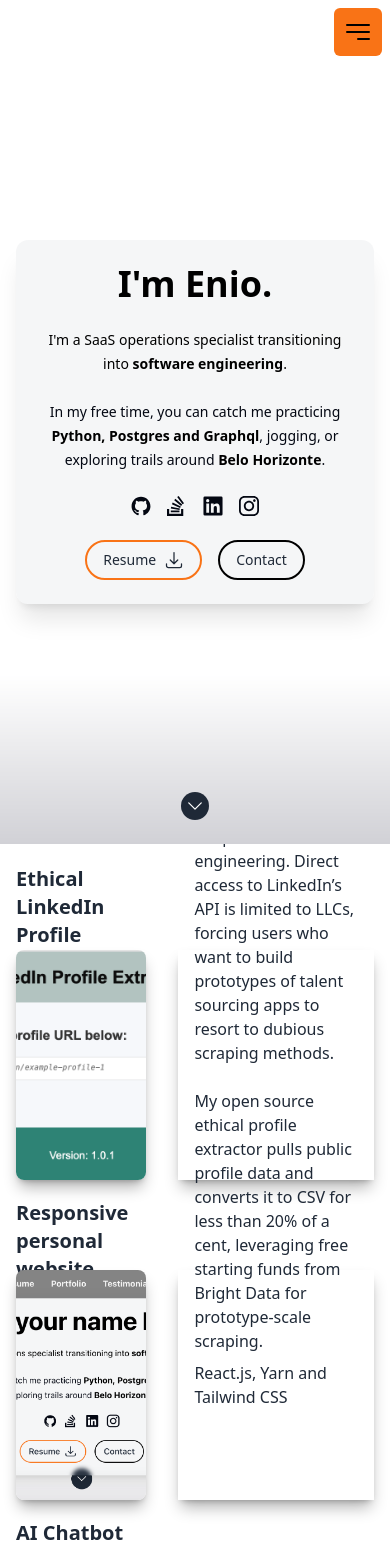
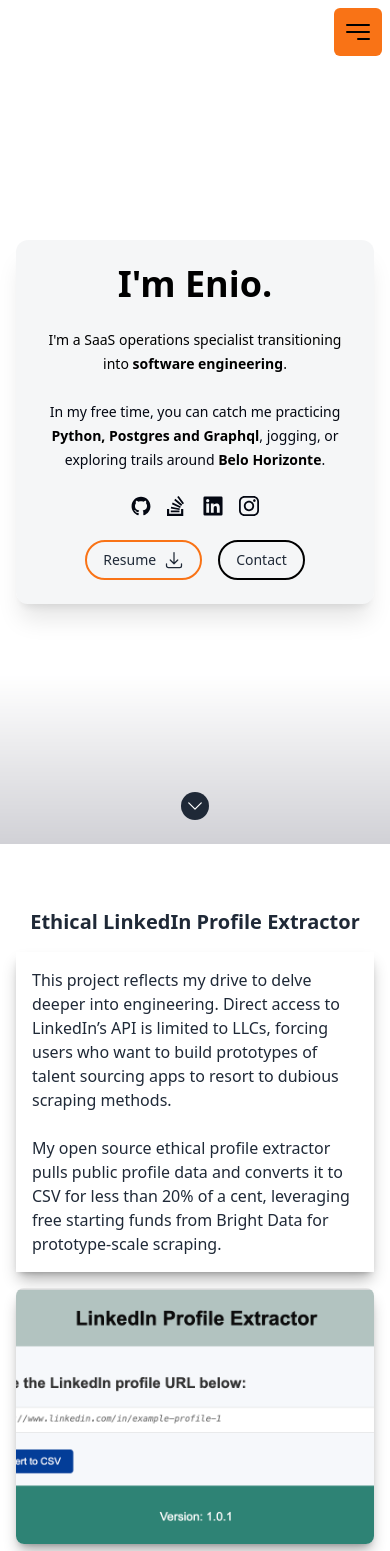
Before and after one commit to borgesenioc/react-resume-enio, a Next.js app: page / in a window 390 px wide. Shown: the top 1551 px of the page. Built offline with nearby package versions, Linux system fonts and the light colour scheme.

Commit message:
Add mobile responsiveness to portfolio

```diff
--- a/src/components/Sections/Portfolio.tsx
+++ b/src/components/Sections/Portfolio.tsx
@@ -11,31 +11,32 @@ const Portfolio: FC = memo(() => {
         {portfolioItems.map((item, index) => {
           const { title, image, description } = item;
           return (
-            <div className="mb-16" key={`${title}-${index}`}>
-              <div className="grid grid-cols-[2fr_3fr] grid-rows-[10%_90%] gap-x-8 gap-y-4 h-64">
-                {/* Title in column 1, row 1 */}
-                <div className="col-start-1 row-start-1 flex items-center justify-center">
-                  <h3 className="text-xl font-bold text-gray-800">{title}</h3>
+            <div className="mb-8" key={`${title}-${index}`}>
+              <div className="grid grid-cols-1 gap-x-8 gap-y-4
+                              md:grid-cols-[2fr_3fr] md:grid-rows-[auto_auto]">
+                {/* Title: For mobile, row1; for md, placed in col1 row1 */}
+                <div className="order-1 md:col-start-1 md:row-start-1 flex items-center justify-center">
+                  <h3 className="text-xl font-bold text-gray-800 text-center">
+                    {title}
+                  </h3>
                 </div>
-                {/* Empty cell in column 2, row 1 */}
-                <div className="col-start-2 row-start-1" />
-                {/* Image in column 1, row 2 */}
-                <div className="col-start-1 row-start-2">
-                  <div className="relative overflow-hidden rounded-lg shadow-lg shadow-black/30 h-full w-full">
+                {/* Text: For mobile, appears after title; for md, in col2 spanning both rows */}
+                <div className="order-2 md:col-start-2 md:row-start-1 md:row-span-2 flex items-center justify-center">
+                  <div className="p-4 shadow-lg shadow-black/30 w-full h-full flex items-center justify-center">
+                    <p className="whitespace-pre-line text-base text-gray-800">
+                      {description}
+                    </p>
+                  </div>
+                </div>
+                {/* Image: For mobile, appears last; for md, in col1 row2 */}
+                <div className="order-3 md:col-start-1 md:row-start-2">
+                  <div className="relative overflow-hidden rounded-lg shadow-lg shadow-black/30 h-64">
                     <Image
                       alt={title}
                       className="h-full w-full object-cover"
                       placeholder="blur"
                       src={image}
                     />
-                  </div>
-                </div>
-                {/* Text in column 2, row 2 */}
-                <div className="col-start-2 row-start-2 flex items-center justify-center">
-                  <div className="p-4 shadow-lg shadow-black/30 h-full w-full flex items-center justify-center">
-                    <p className="whitespace-pre-line text-base text-gray-800">
-                      {description}
-                    </p>
                   </div>
                 </div>
               </div>
--- a/src/data/data.tsx
+++ b/src/data/data.tsx
@@ -168,8 +168,7 @@ export const skills: SkillGroup[] = [
 export const portfolioItems: PortfolioItem[] = [
   {
     title: 'Ethical LinkedIn Profile Extractor',
-    description: `This project reflects my drive to delve deeper into engineering. Direct access to LinkedIn’s API is limited to LLCs,
-      forcing users who want to build prototypes of talent sourcing apps to resort to dubious scraping methods.
+    description: `This project reflects my drive to delve deeper into engineering. Direct access to LinkedIn’s API is limited to LLCs, forcing users who want to build prototypes of talent sourcing apps to resort to dubious scraping methods.
 
       My open source ethical profile extractor pulls public profile data and converts it to CSV for less than 20% of a cent, leveraging free starting funds from Bright Data for prototype-scale scraping.`,
     url: 'https://linkedin-private-extractor.vercel.app/',
```
